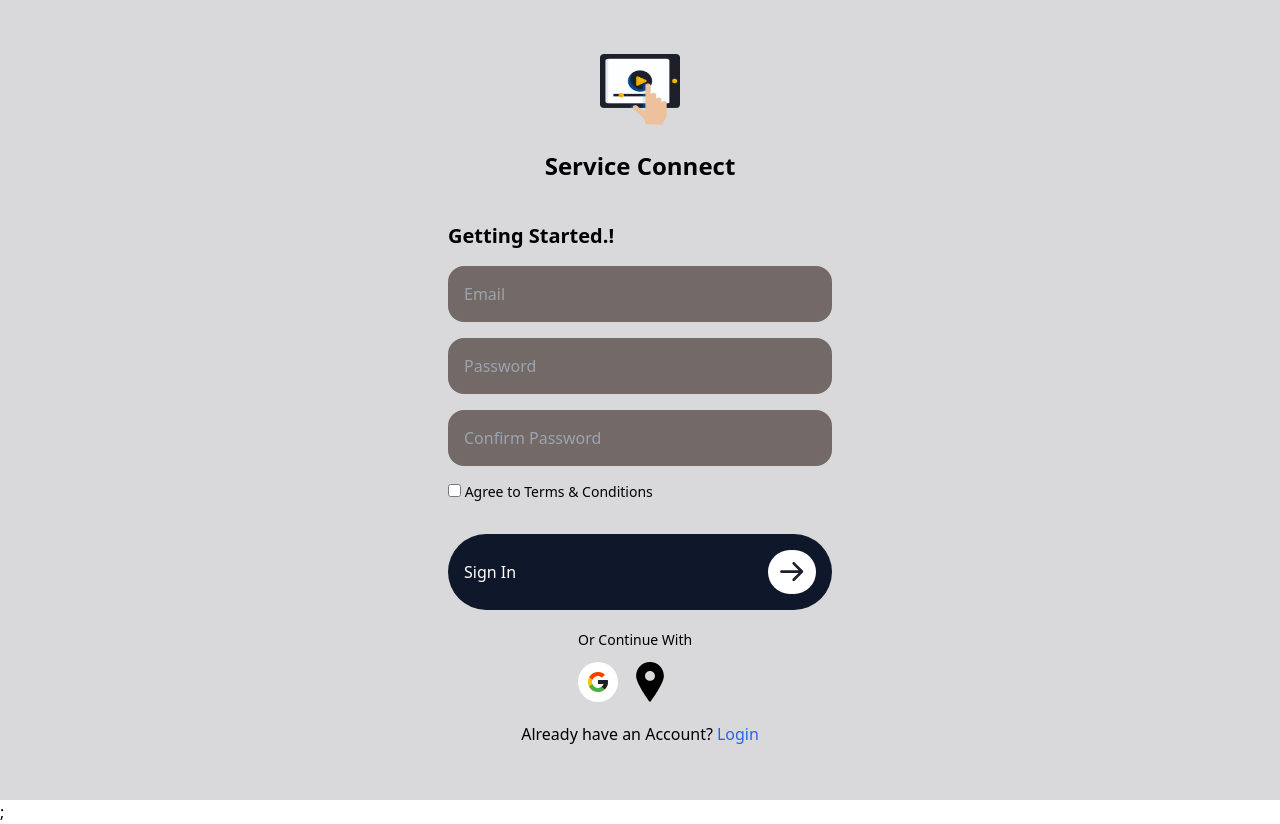
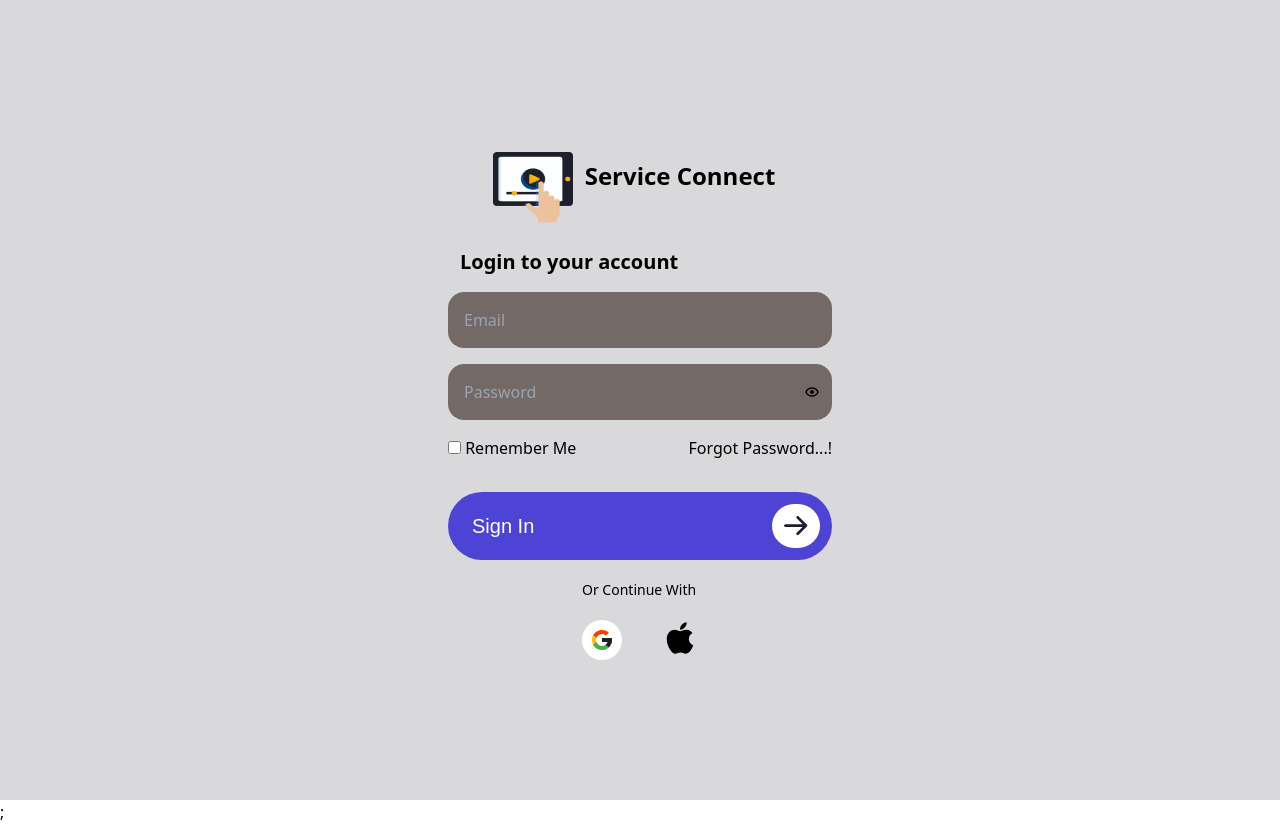
Before and after one commit to Rizanriz/Services, a React (Vite) app: page /login/signup in a window 1280 px wide. Built offline with nearby package versions, Linux system fonts and the light colour scheme; no server answers.

Commit message:
OPT Verification

```diff
--- a/package.json
+++ b/package.json
@@ -11,10 +11,12 @@
   },
   "dependencies": {
     "@react-oauth/google": "^0.12.1",
+    "appwrite": "^15.0.0",
     "axios": "^1.7.7",
     "jwt-decode": "^4.0.0",
     "react": "^18.3.1",
     "react-dom": "^18.3.1",
+    "react-icons": "^5.3.0",
     "react-router-dom": "^6.26.2"
   },
   "devDependencies": {
--- a/src/App.jsx
+++ b/src/App.jsx
@@ -7,6 +7,7 @@ import TableData from './Components/ReuseableComponents/Table/TableData'
 import Card from './Components/ReuseableComponents/Card/ModelCard'
 import Modal from './Components/ReuseableComponents/Modal/Modal'
 import Home from './Components/Pages/Home'
+import OTPVerification from './Components/User/OPTVerification'
 
 const App = () => {
   return (
@@ -19,6 +20,7 @@ const App = () => {
         <Route path='/table' element={<TableData/>}/>
         <Route path='/modal' element={<Modal/>}/>
         <Route path='/card' element={<Card/>}/>
+        <Route path='/opt' element={<OTPVerification/>}/>
       </Routes>
     </div>
   )
--- /dev/null
+++ b/src/Components/ReuseableComponents/Button.jsx
@@ -0,0 +1,13 @@
+import React from 'react';
+import arrow from "/arrow.svg";
+
+const Button = ({ text }) => {
+  return (
+    <button type="submit" className='flex justify-between items-center gap-52 p-3 text-black bg-bluee rounded-full'>
+      <h1 className='text-white ml-3 text-xl'>{text}</h1>
+      <img src={arrow} alt="arrow" className='w-12 bg-white rounded-full py-3 px-3' />
+    </button>
+  );
+};
+
+export default Button;
--- /dev/null
+++ b/src/Components/ReuseableComponents/Location/Location.jsx
@@ -0,0 +1,27 @@
+import React from 'react';
+import SignUp from '../../User/SignUp';
+import axios from 'axios';
+import location from "/location.svg";
+
+const Location = () => {
+
+  const getLocation = async () => {
+    try {
+      console.log("Fetching location...");
+      const response = await axios.get("https://ipapi.co/json");
+      console.log("Current location:", response.data);
+    } catch (error) {
+      console.error("Error fetching location:", error);
+    }
+  };
+
+  return (
+    <div>
+      <button onClick={getLocation}>
+        <img src={location} alt="location" className='w-10 h-8 mt-1' />
+      </button>
+    </div>
+  );
+}
+
+export default Location;
--- /dev/null
+++ b/src/Components/ReuseableComponents/OTPverification/OPTInputs.jsx
@@ -0,0 +1,118 @@
+import React, { useState, useRef, useEffect } from 'react';
+import Button from '../Button';
+
+const OTPInput = ({ length, onComplete }) => {
+  const [otp, setOtp] = useState(new Array(length).fill(""));
+  const [timer, setTimer] = useState(30);
+  const inputRefs = useRef([]);
+
+  useEffect(() => {
+    if (inputRefs.current[0]) {
+      inputRefs.current[0].focus();
+    }
+
+    const interval = setInterval(() => {
+      setTimer((prevTimer) => (prevTimer > 0 ? prevTimer - 1 : 0));
+    }, 1000);
+
+    return () => clearInterval(interval);
+  }, []);
+
+  const handleChange = (element, index) => {
+    if (isNaN(element.value)) return false;
+
+    const newOtp = [...otp.map((d, idx) => (idx === index ? element.value : d))];
+    setOtp(newOtp);
+
+    // Focus next input
+    if (element.nextSibling) {
+      element.nextSibling.focus();
+    }
+
+    if (newOtp.every(v => v !== '') && index === length - 1) {
+      onComplete(newOtp.join(""));
+    }
+  };
+
+  const handleNumberClick = (number) => {
+    const emptyIndex = otp.findIndex(v => v === "");
+    if (emptyIndex !== -1) {
+      const newOtp = [...otp];
+      newOtp[emptyIndex] = number.toString();
+      setOtp(newOtp);
+      if (inputRefs.current[emptyIndex + 1]) {
+        inputRefs.current[emptyIndex + 1].focus();
+      }
+      if (newOtp.every(v => v !== '')) {
+        onComplete(newOtp.join(""));
+      }
+    }
+  };
+
+  const handleDeleteClick = () => {
+    const lastFilledIndex = otp.map(v => v !== "").lastIndexOf(true);
+    if (lastFilledIndex !== -1) {
+      const newOtp = [...otp];
+      newOtp[lastFilledIndex] = "";
+      setOtp(newOtp);
+      inputRefs.current[lastFilledIndex].focus();
+    }
+  };
+
+  const handleResendClick = () => {
+    // Implement resend OTP logic here
+    setTimer(30); // Reset timer
+  };
+
+  return (
+    <div className="flex flex-col items-center ">
+      <div className="mb-4 text-center">
+        <p className="text-sm">
+          {timer > 0 ? `Resend OTP in ${timer}s` : (
+            <button onClick={handleResendClick} className="text-dark_blue">
+              Resend OTP
+            </button>
+          )}
+        </p>
+      </div>
+
+      <div className="flex justify-center gap-3  mb-8">
+        {otp.map((data, index) => {
+          return (
+            <input
+              key={index}
+              type="text"
+              ref={(ref) => (inputRefs.current[index] = ref)}
+              maxLength={1}
+              value={data}
+              onChange={(e) => handleChange(e.target, index)}
+              className="w-12 h-12 text-center text-xl bg-gray-600 rounded-lg focus:outline-none focus:ring-2 focus:ring-dark_blue"
+            />
+          );
+        })}
+      </div>
+
+      <Button text="Verify" />
+
+      <div className="grid grid-cols-3 gap-x-14 gap-y-5 mt-10">
+        {[1, 2, 3, 4, 5, 6, 7, 8, 9, "*", 0, "←"].map((number, index) => (
+          <button
+            key={index}
+            onClick={() => {
+              if (number === "←") {
+                handleDeleteClick();
+              } else if (number !== "*") {
+                handleNumberClick(number);
+              }
+            }}
+            className="w-16 h-16 bg-slate-400 rounded-full text-xl font-semibold focus:outline-none focus:ring-2 focus:ring-dark_blue"
+          >
+            {number}
+          </button>
+        ))}
+      </div>
+    </div>
+  );
+};
+
+export default OTPInput;
--- /dev/null
+++ b/src/Components/User/OPTVerification.jsx
@@ -0,0 +1,18 @@
+import React from 'react';
+import OTPInput from '../ReuseableComponents/OTPverification/OPTInputs';
+
+const OTPVerification = () => {
+  const handleOtpComplete = (otp) => {
+    console.log('OTP Entered:', otp);
+    // Add your OTP verification logic here
+  };
+
+  return (
+    <div className="bg-slate-300 text-black h-screen w-screen flex flex-col items-center justify-center p-4">
+      <h2 className="text-2xl font-semibold mb-6">Enter OTP</h2>
+      <OTPInput length={4} onComplete={handleOtpComplete} />
+    </div>
+  );
+};
+
+export default OTPVerification;
--- a/src/Components/User/SignUp.jsx
+++ b/src/Components/User/SignUp.jsx
@@ -1,87 +1,81 @@
-import React, { useEffect, useState } from 'react';
-import logo from "/LOGO.png"
-import arrow from "/arrow.svg"
-import google from "/googlee.svg"
-import location from "/location.svg"
-import axios from 'axios';
+import React, {  useState } from 'react';
+import logo from "/LOGO.png";
+import arrow from "/arrow.svg";
+import { BiShow } from "react-icons/bi";
+import { GrHide } from "react-icons/gr";
+import { FaApple } from "react-icons/fa";
+import Auth from '../../GoogleAuth/Auth';
 
-const SignUp = () => {
-  const [isSignUp, setIsSignUp] = useState(true);
 
-  const [currentLocation,setCurrentLocation] = useState({})
-  const [currentLocationGeo,setCurrentLocationGeo] = useState({})
+const SignUp = ({getLocation}) => {
 
-  useEffect(()=>{
-    // getLocation()
-    // getGeoLocation()
-  },[])
+  const [email, setEmail] = useState('');
+  const [password, setPassword] = useState('');
+  const [showPassword, setShowPassword] = useState(false);
 
-  const getLocation = async()=>{ //ONE WAY
-       const location = await axios.get("https://ipapi.co/json")
-       setCurrentLocation(location.data)
-       console.log(currentLocation.city);
-  }
-
-  // const getGeoLocation = () =>{
-  //   navigator.geolocation.getCurrentPosition((position)=>{
-  //     console.log(position);
-  //     const {latitude,longitude} = position.coords
-  //     setCurrentLocationGeo({latitude,longitude})
-  //   })
-  // }
+  const handleSubmit = (e) => {
+    e.preventDefault();
+    if (validateFields()) {
+      // form submission logic
+      console.log({ email, password, confirmPassword });
+    }
+  };
 
   return (
     <div className='bg-light-gray h-screen text-black flex flex-col justify-center items-center px-4'>
-      <div className='mb-10 text-center'>
-        <img src={logo} alt="logo" className='w-20 h-24 mx-auto' />
-        <h1 className='text-2xl font-bold'>Service Connect</h1>
+      <div className='mt-3 text-center flex'>
+        <img src={logo} alt="logo" className='w-20 h-24 mx-auto me-3' />
+        <h1 className='text-2xl font-bold mt-2 me-3'>Service Connect</h1>
       </div>
 
-      <div className='flex flex-col gap-4 w-full max-w-sm'>
-        <h2 className='text-xl font-semibold'>{isSignUp ? 'Getting Started.!' : 'Welcome Back!'}</h2>
-        <input type="text" placeholder='Email' required className='p-4 w-full rounded-2xl bg-medium-gray' />
-        <input type="password" placeholder='Password' required className='p-4 w-full rounded-2xl bg-medium-gray' />
+      <form className='flex flex-col gap-4 w-full max-w-sm' onSubmit={handleSubmit}>
+          <h2 className='text-xl font-semibold ml-3'>Login to your account </h2>
 
-        {isSignUp && (
-          <input type="password" placeholder='Confirm Password' required className='p-4 w-full rounded-2xl bg-medium-gray' />
-        )}
+        <input
+          type="email"
+          placeholder='Email'
+          value={email}
+          onChange={(e) => setEmail(e.target.value)}
+          className='p-4 w-full rounded-2xl bg-medium-gray'
+          required
+        />
 
-        <p className='text-sm'>
-          <input type="checkbox" /> Agree to Terms & Conditions
-        </p>
+        <div className="relative">
+          <input
+            type={showPassword ? "text" : "password"}
+            placeholder='Password'
+            value={password}
+            onChange={(e) => setPassword(e.target.value)}
+            className='p-4 w-full rounded-2xl bg-medium-gray'
+            required
+          />
+          <span className="absolute right-3 top-5 cursor-pointer"
+            onClick={() => setShowPassword(!showPassword)}>
+               {showPassword ? <GrHide /> : <BiShow />}
+          </span>
+        </div>
 
-        <button className='bg-slate-900 flex justify-between items-center p-4 text-black rounded-full mt-4'>
-          <h1 className='text-white'>{isSignUp ? 'Sign In' : 'Login'}</h1>
-          <img src={arrow}  alt="arrow" className='w-12 bg-white rounded-full py-3 px-3' />
+        <div className='flex justify-between'>
+          <p>
+            <input type="checkbox" /> Remember Me
+          </p>
+          <a href="/opt">Forgot Password...!</a>
+        </div>
+
+        <button type="submit" className='bg-bluee flex justify-between items-center p-3 text-black rounded-full mt-4'>
+          <h1 className='text-white ml-3 font-default text-xl'>Sign In</h1>
+          <img src={arrow} alt="arrow" className='w-12 bg-white rounded-full py-3 px-3' />
         </button>
-      </div>
+      </form>
 
       <div className='mt-5'>
         <p className='text-sm'>Or Continue With</p>
-        <div className='flex gap-3 mt-3'>
-          <button>
-            <img src={google} alt="google" className='w-10 h-10' />
-          </button>
-          <button onClick={getLocation}>
-            <img src={location} alt="google" className='w-10 h-10' />
-          </button>
-          <div className='flex flex-col ml-5'>
-          <h1>{currentLocation.city}</h1>
-          <h1>{currentLocation.latitude}</h1>
-          <h1>{currentLocation.longitude}</h1>
-          </div>
+        <div className='flex gap-10 mt-5'>
+          <Auth/>
+          <FaApple className='w-9 h-9' />
         </div>
       </div>
 
-      <p className='mt-5'>
-        {isSignUp ? 'Already have an Account?' : "Don't have an account?"}
-        <span
-          className='text-blue-600 cursor-pointer ml-1'
-          onClick={() => setIsSignUp(!isSignUp)}
-        >
-          {isSignUp ? 'Login' : 'Sign Up'}
-        </span>
-      </p>
     </div>
   );
 }
--- a/src/GoogleAuth/Auth.jsx
+++ b/src/GoogleAuth/Auth.jsx
@@ -1,7 +1,7 @@
 import React, { useEffect } from 'react';
 import { account } from './AppWrite'; // Import the account instance
 import { useNavigate } from 'react-router-dom'; // For redirection
-import SignUp from '../Components/User/SignUp'; // Import your SignUp component
+import google from '/google.svg'
 
 const Auth = () => {
   const navigate = useNavigate();
@@ -10,7 +10,7 @@ const Auth = () => {
   const handleGoogleLogin = async () => {
     console.log("Google login button clicked");
     try {
-      await account.createOAuth2Session('google', 'http://localhost:3000', 'http://localhost:3000');
+      await account.createOAuth2Session('google', 'http://localhost:5173','http://localhost:5173');
     } catch (error) {
       console.error("Error during Google login:", error.message);
     }
@@ -33,9 +33,11 @@ const Auth = () => {
   }, [navigate]);
 
   return (
-    <div>
-      <SignUp handleGoogleLogin={handleGoogleLogin} /> {/* Pass the handleGoogleLogin prop */}
-    </div>
+    <>
+      <button onClick={handleGoogleLogin}>
+          <img src={google} alt="google" className='w-10 h-10' />
+      </button>
+    </>
   );
 };
 
--- a/tailwind.config.js
+++ b/tailwind.config.js
@@ -19,6 +19,7 @@ export default {
         "medium-gray": "#736A68",
         "grass": "#738514",
         "bgg": "#191919",
+        "bluee":"#4D44D5"
         }
     },
   },
```
Also changed, not shown: 1 other file (tests, documents, lock files or other folders).
